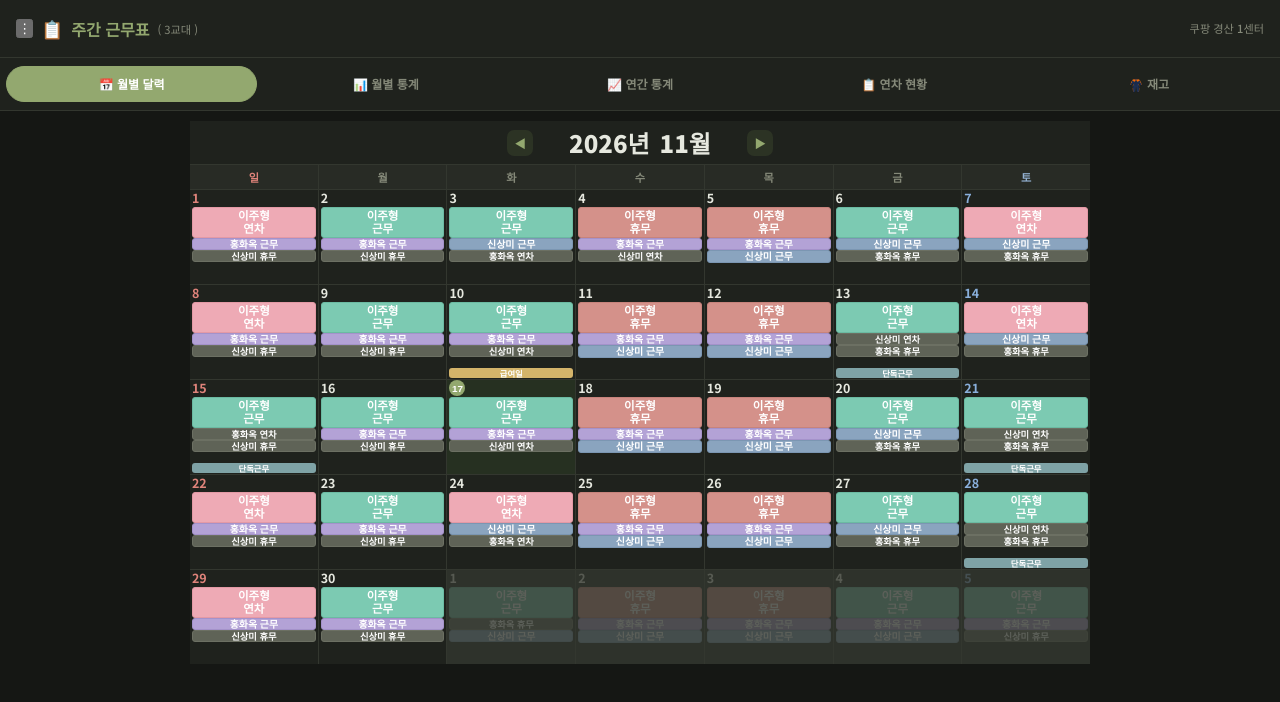
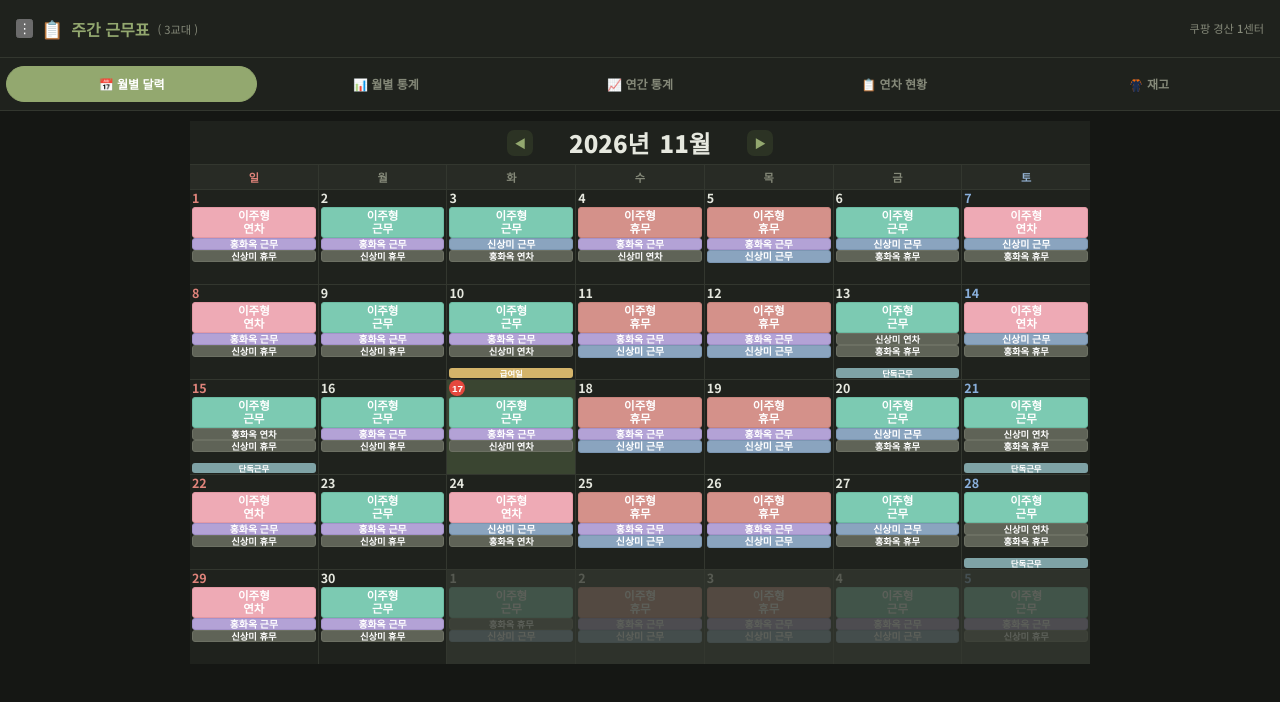
Before and after one commit to Hundies/MyRoster, a plain HTML site: page index.html in a window 1280 px wide. Drawn offline with Linux system fonts and the light colour scheme.

Commit message:
오늘 날짜 칸 밝게, 동그라미 빨간색으로
Co-Authored-By: Claude Opus 5.5 <noreply@anthropic.com>
Claude-Session: https://claude.ai/code/session_014XgJPmchHMCF26wgP1EUA5

```diff
--- a/index.html
+++ b/index.html
@@ -67,7 +67,7 @@
   .day-cell.other-month{opacity:.20;pointer-events:none;}
   .day-cell.holiday-cell{background:var(--white);}
   .day-cell.noallow-cell{background:var(--white);}
-  .day-cell.today-cell{background:#263021;}
+  .day-cell.today-cell{background:#3a4531;}
 
   .day-top-row{height:16px;margin-bottom:1px;display:flex;align-items:center;overflow:visible;}
   .date-box{display:flex;align-items:center;justify-content:space-between;
@@ -81,7 +81,7 @@
   .date-box.dim .d-num{color:#555a4d;}
   .today-cell .date-box .d-num{
     font-weight:800;color:#fff;
-    background:var(--accent);
+    background:#e5483e;
     border-radius:50%;
     width:16px;height:16px;
     display:inline-flex;align-items:center;justify-content:center;
```
